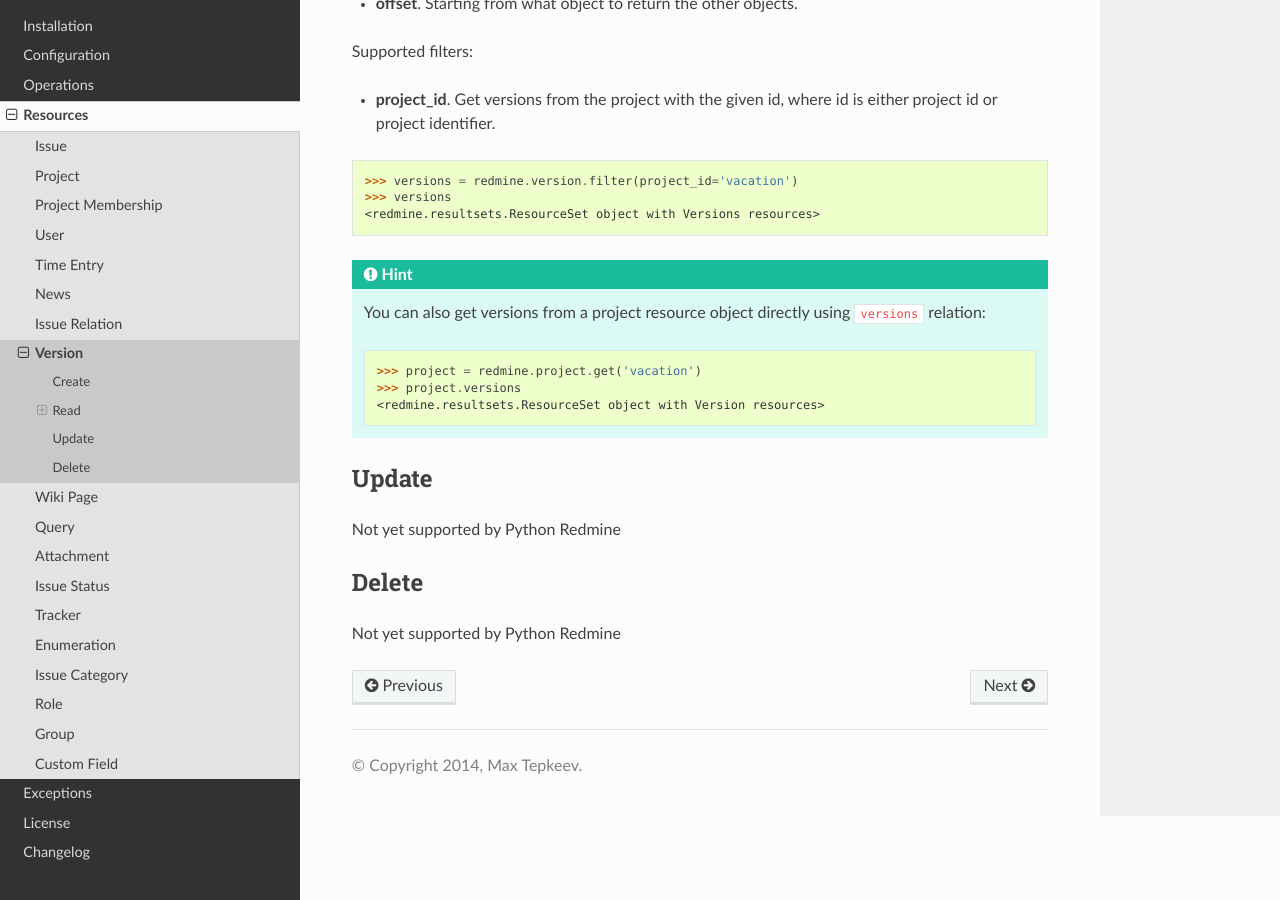
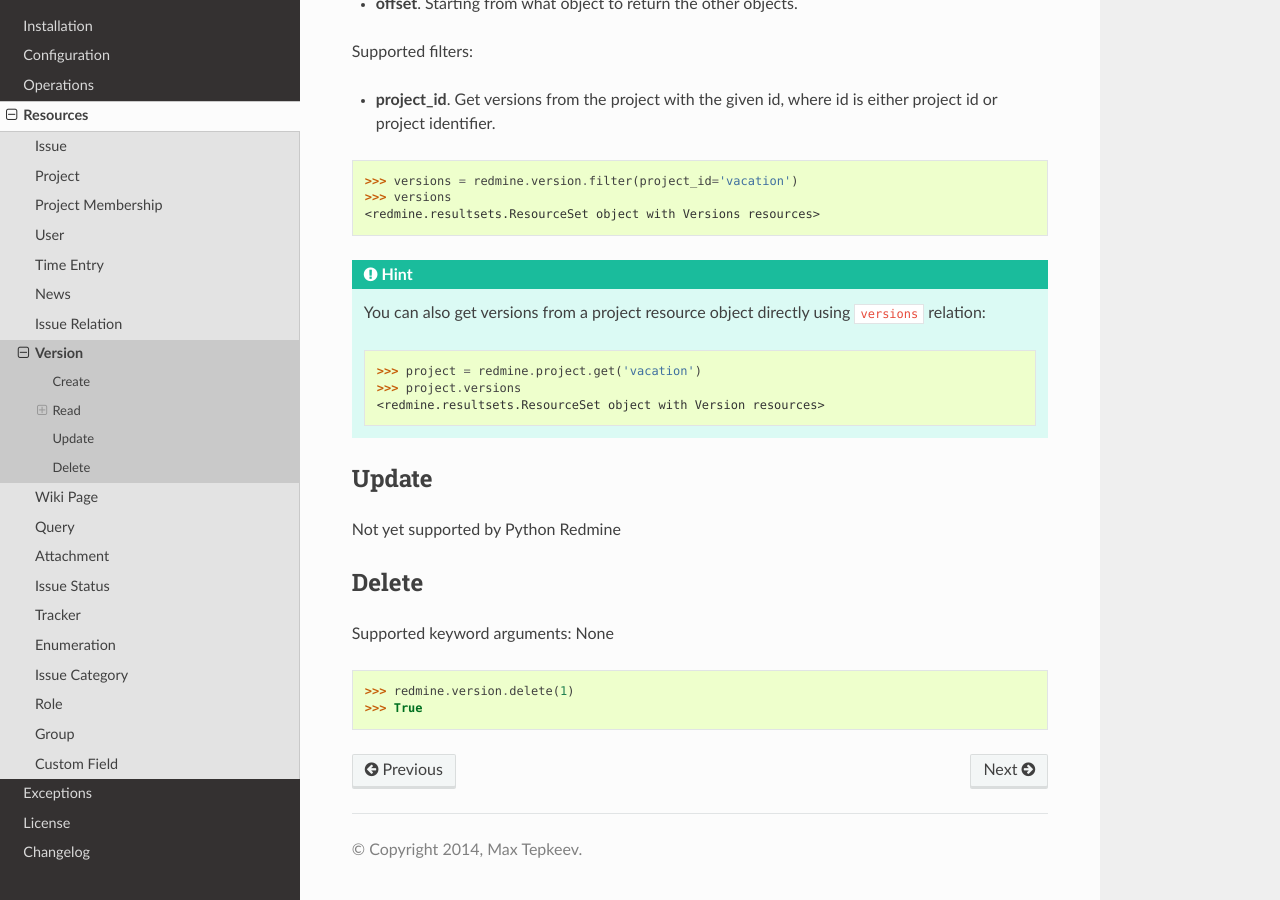
Before and after one commit to maxtepkeev/python-redmine, a Sphinx documentation site: the page built from docs/resources/version.rst, in a window 1280 px wide and 900 px high, scrolled down 1323 px. Built offline with Sphinx 7.4.7 and the Read the Docs theme 2.0.0, drawn with Linux system fonts in a browser that asks for light colours.

Commit message:
version delete method support

```diff
--- a/docs/changelog.rst
+++ b/docs/changelog.rst
@@ -7,6 +7,7 @@ Changelog
 - Added: Delete functionality for resources (see docs for details):
 
   * Group
+  * Version
 
 0.2.0 (2014-01-16)
 ------------------
--- a/docs/resources/version.rst
+++ b/docs/resources/version.rst
@@ -94,4 +94,9 @@ Not yet supported by Python Redmine
 Delete
 ------
 
-Not yet supported by Python Redmine
+Supported keyword arguments: None
+
+.. code-block:: python
+
+    >>> redmine.version.delete(1)
+    >>> True
```
Also changed, not shown: 2 other files.
